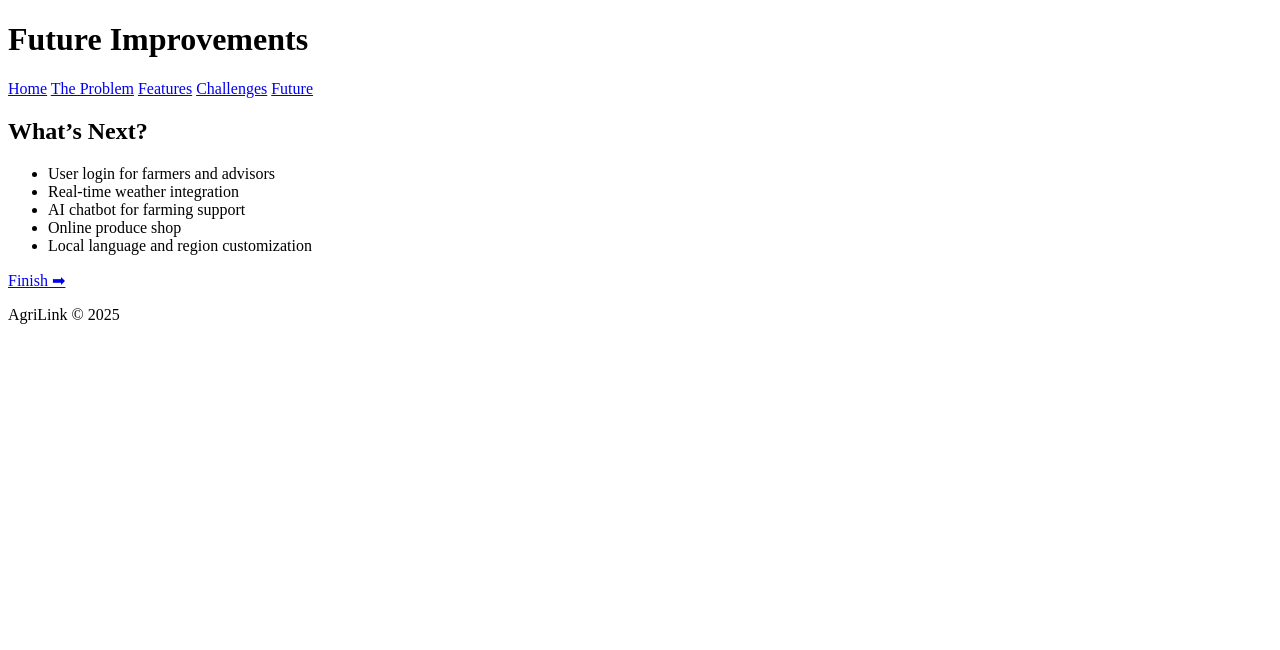
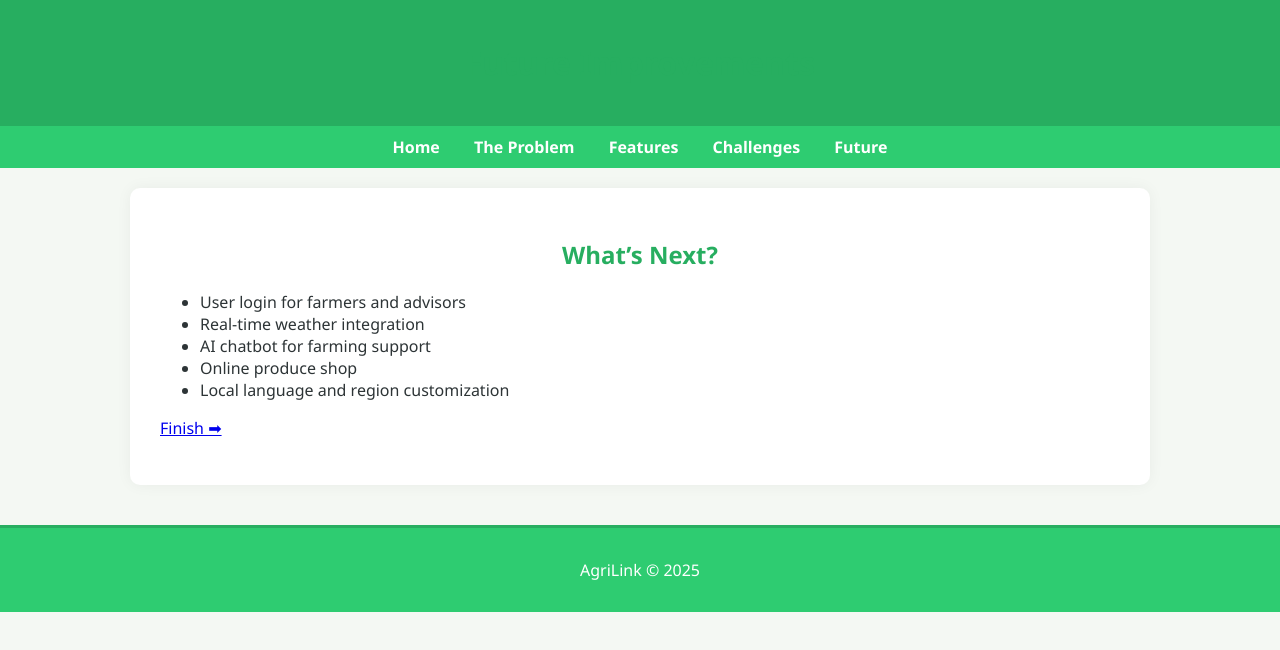
Before and after one commit to stano4498/project-presentation, a plain HTML site: page future.html in a window 1280 px wide. Drawn offline with Linux system fonts and the light colour scheme.

Commit message:
Add future.html and style.css for AgriLink project

```diff
--- /dev/null
+++ b/style.css
@@ -0,0 +1,56 @@
+/* style.css */
+body {
+  font-family: 'Segoe UI', sans-serif;
+  background-color: #f4f8f3;
+  margin: 0;
+  padding: 0;
+  color: #2d3436;
+}
+
+header {
+  background-color: #27ae60;
+  padding: 20px;
+  text-align: center;
+  color: white;
+}
+
+nav {
+  background-color: #2ecc71;
+  padding: 10px;
+  text-align: center;
+}
+
+nav a {
+  color: white;
+  text-decoration: none;
+  margin: 0 15px;
+  font-weight: bold;
+}
+
+nav a:hover {
+  text-decoration: underline;
+}
+
+.container {
+  max-width: 960px;
+  margin: auto;
+  padding: 30px;
+  background: white;
+  margin-top: 20px;
+  border-radius: 10px;
+  box-shadow: 0 0 15px rgba(0,0,0,0.05);
+}
+
+h1, h2 {
+  color: #27ae60;
+  text-align: center;
+}
+
+.footer {
+  background-color: #2ecc71;
+  color: white;
+  text-align: center;
+  padding: 15px;
+  margin-top: 40px;
+  border-top: 3px solid #27ae60;
+}
```
Also changed, not shown: future.html (renamed from future .html, +2 -2 lines).
